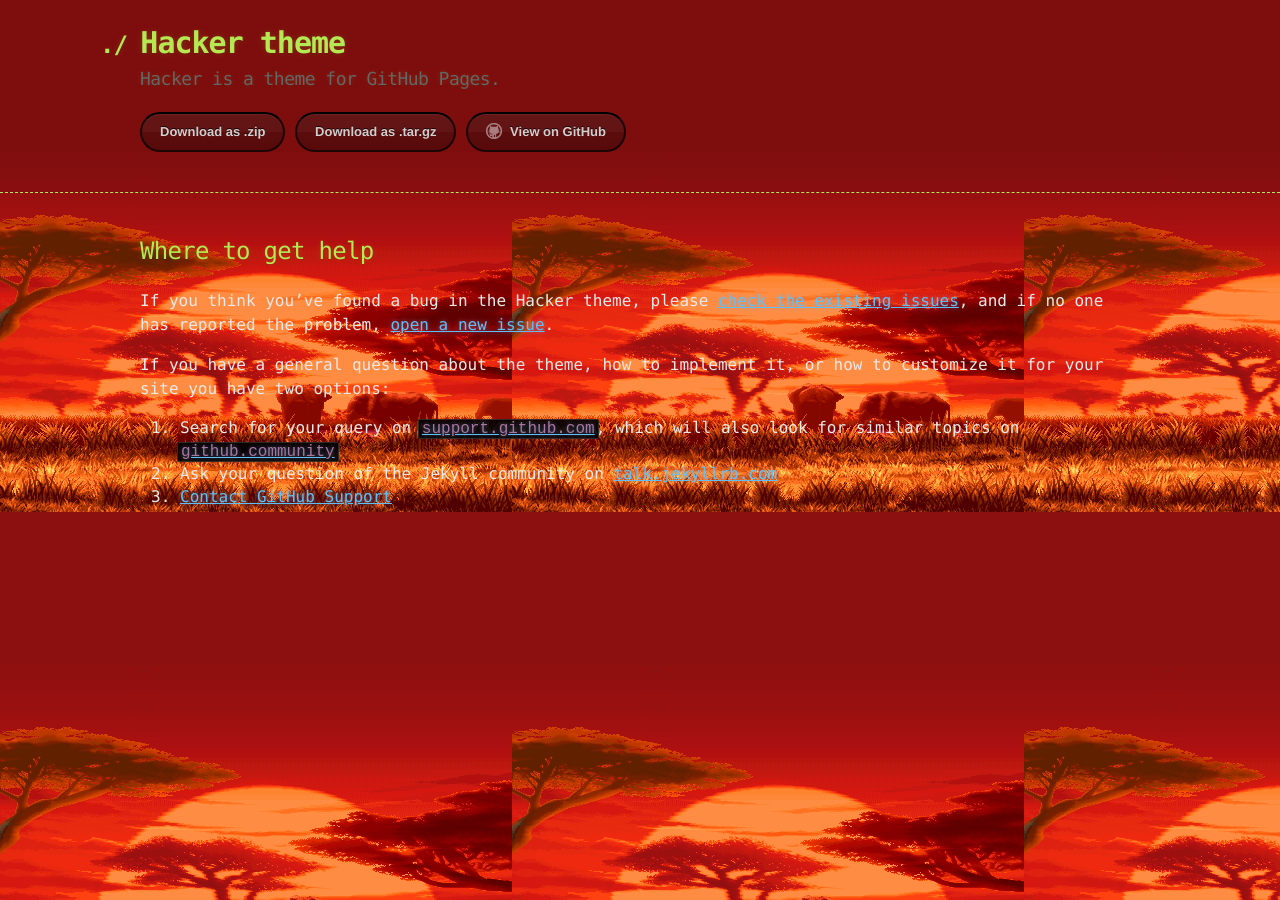
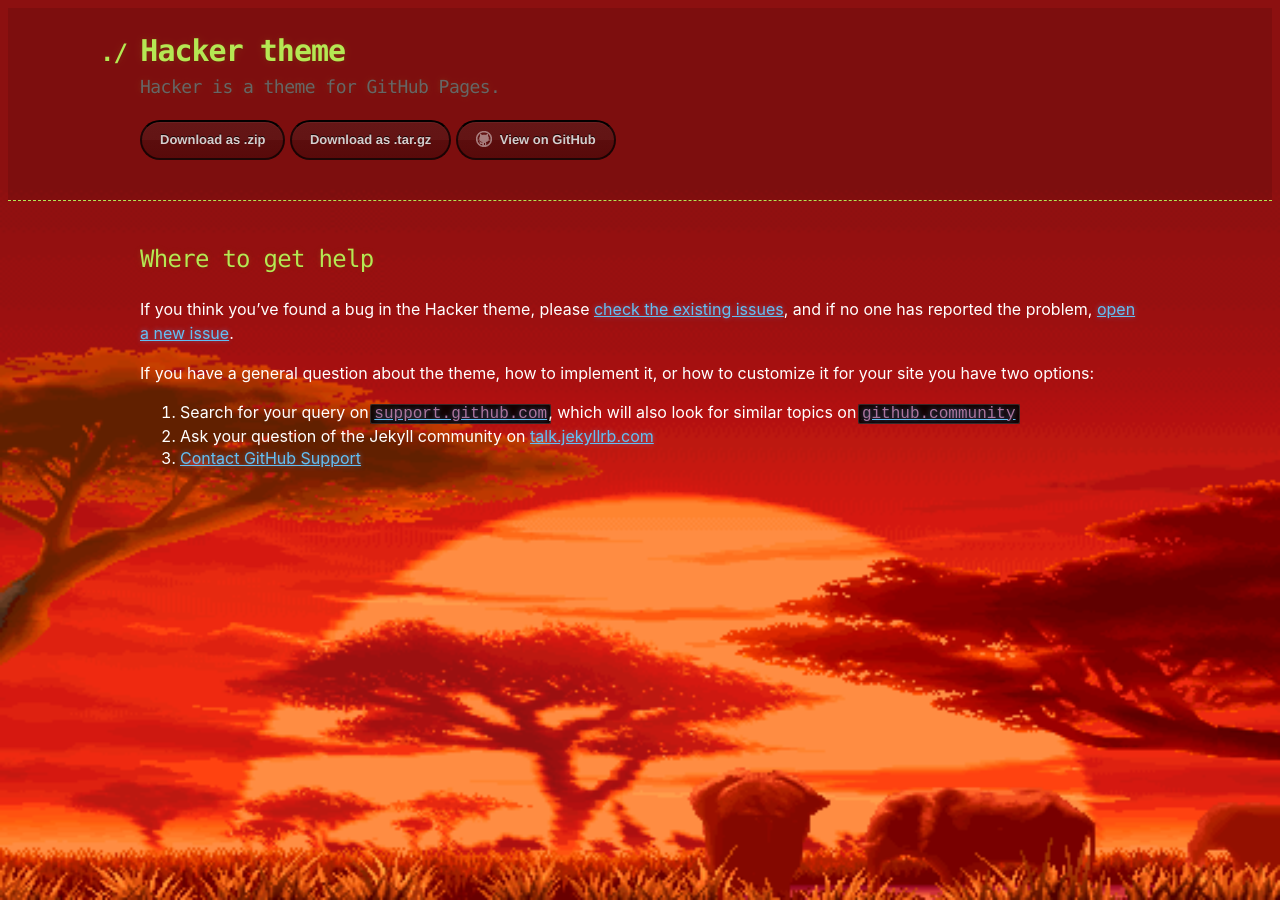
Before and after one commit to ricoThaka/cv, a Jekyll site: the page built from docs/SUPPORT.md, in a window 1280 px wide. Built offline with Jekyll 4.4.1, drawn with Linux system fonts in a browser that asks for light colours; our own code applies the rules of GitHub Pages for plain Markdown files.

Commit message:
#Comforta who is #Ebony_Obsidian ??????????????????????

```diff
--- a/_sass/jekyll-theme-hacker.scss
+++ b/_sass/jekyll-theme-hacker.scss
@@ -13,7 +13,7 @@ $container-max-width: 1000px;
       @content;
   }
 }
-
+/*
 body {
   margin: 0;
   padding: 0;
@@ -22,8 +22,25 @@ body {
   font-size: 16px;
   line-height: 1.5;
   font-family: Monaco, "Bitstream Vera Sans Mono", "Lucida Console", Terminal, monospace;
+} */
+body {
+  color: white;
+  background-color: #010a00;
+  /* background-image: url(""); */
+  font-size: 1rem;
+  background-image: url("../images/elenasavanna.gif");
+  background: url("") no-repeat 50% fixed / cover;
+ /* background: url("https://raw.githubusercontent.com/ThakaRashard/film1/master/assets/images/CHALK_LOVER_AWR.jpg") 0 / cover fixed; /* centered full background code */
+  line-height: 1.5;
+  background-repeat: no-repeat;
+	background-position: center center;
+	background-size: cover;
+	background-attachment: fixed;
+  -webkit-background-size: cover;
+  -moz-background-size: cover;
+  -o-background-size: cover;
+  font-family: "Comfortaa", -apple-system, Ubuntu, "Ariel Black", Verdana;
 }
-
 /* General & 'Reset' Stuff */
 
 .container {
```
